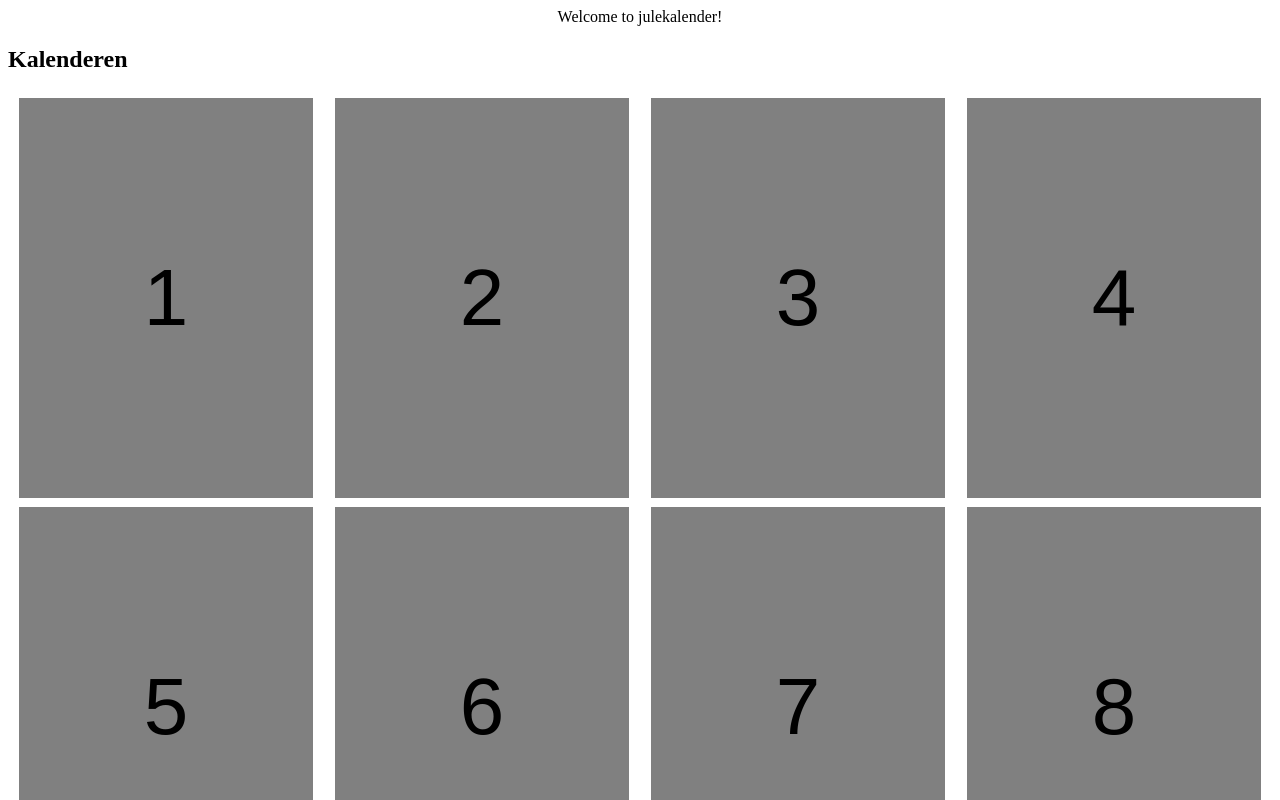
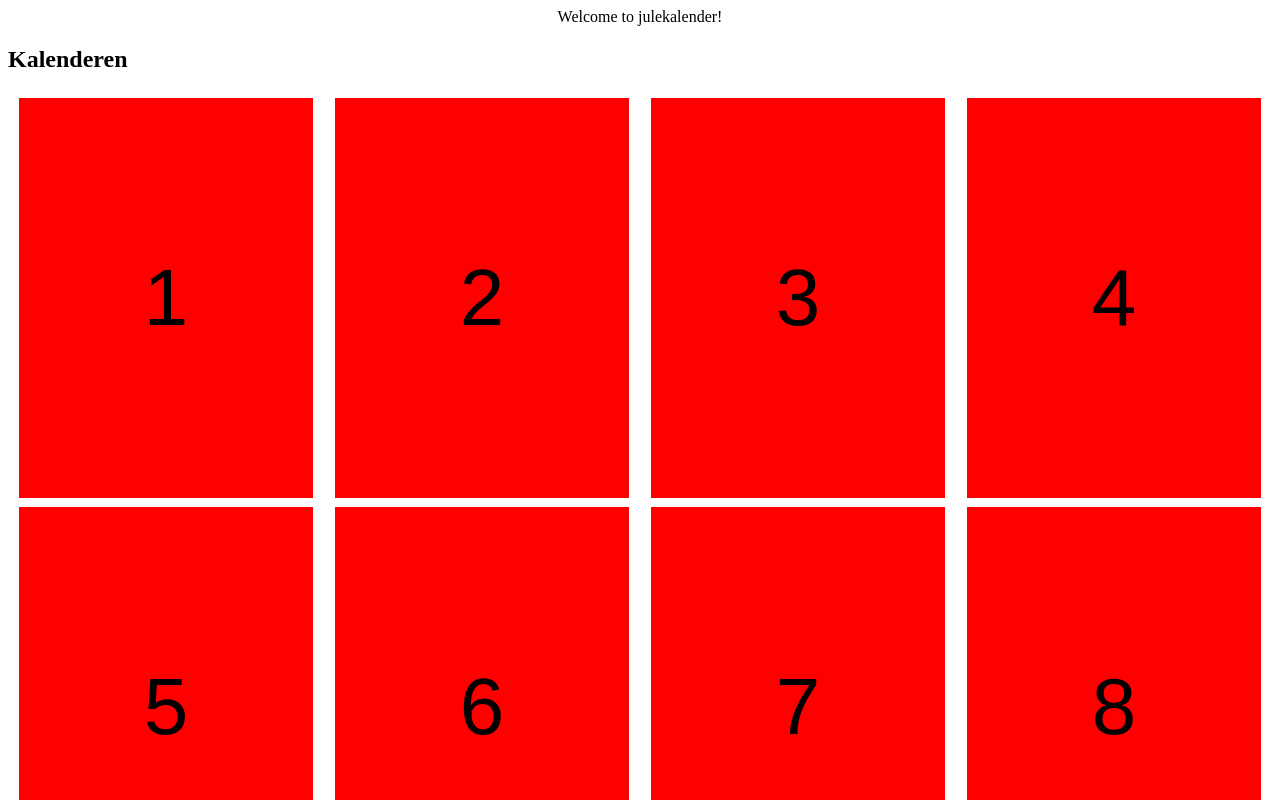
Before and after one commit to jmbredal/christmas-calendar, an Angular app: page / in a window 1280 px wide. Shown: the top 800 px of the page. Built offline with nearby package versions, Linux system fonts and the light colour scheme; no server answers.

Commit message:
Add fancy flipping

```diff
--- a/src/app/day/day.component.css
+++ b/src/app/day/day.component.css
@@ -1,9 +1,37 @@
-.daycontent.closed img {
-    display: none;
+.daycontent {
+    position: relative;
+    width: 100%;
+    height: 100%;
 }
 
-.daycontent.opened img {
-    display: block;
+.daycontent.opened .card {
+    width: 100%;
+    height: 100%;
+    transform: rotateY(180deg);
+    transform-style: preserve-3d;
+    transition: 0.6s;
+}
+
+.daycontent .front, .daycontent .back {
+    align-items: center;
+    backface-visibility: hidden;
+    display: flex;
+    justify-content: center;
+    position: absolute;
+    width: 100%;
+    height: 100%;
+}
+
+.daycontent .front {
+    background-color: red;
+    z-index: 2;
+}
+
+.daycontent .back {
+    transform: rotateY(180deg);
+}
+
+.daycontent .back img {
     max-width: 100%;
     max-height: 100%;
 }
@@ -11,20 +39,3 @@
 .dayNumber {
     font-size: 5em;
 }
-
-.daycontent.opened {
-    background-color: initial;
-}
-
-.daycontent.opened .dayNumber {
-    display: none;
-}
-
-.daycontent {
-    display: flex;
-    background-color: grey;
-    width: 100%;
-    height: 100%;
-    align-items: center;
-    justify-content: center;
-}
--- a/src/app/day/day.component.html
+++ b/src/app/day/day.component.html
@@ -1,4 +1,10 @@
 <div class="daycontent" (click)="showImage()" [ngClass]="contentClass">
-    <span class="dayNumber">{{ dayNumber }}</span>
-    <img [src]="imageUrl" [class]="imgClass" />
+    <div class="card">
+        <div class="front">
+            <span class="dayNumber">{{ dayNumber }}</span>
+        </div>
+        <div class="back">
+            <img [src]="imageUrl" [class]="imgClass" />
+        </div>
+    </div>
 </div>
```
